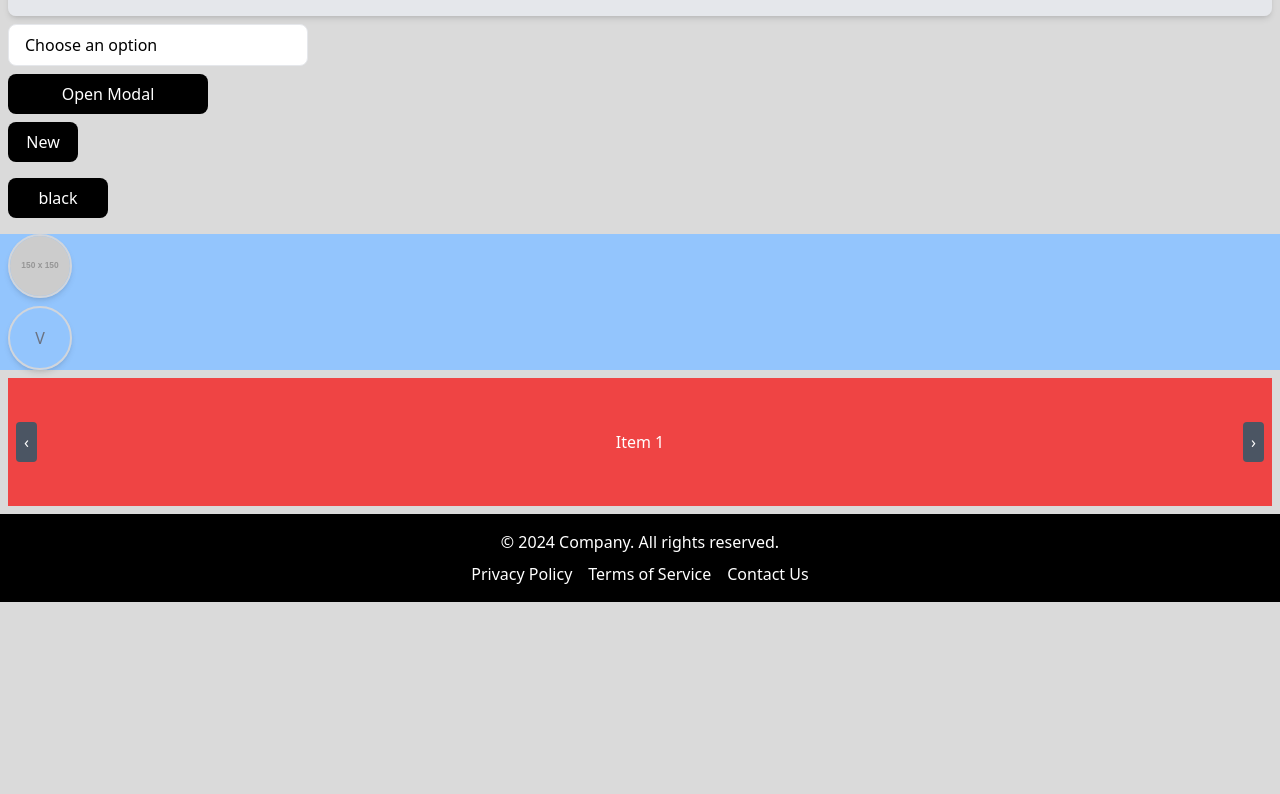
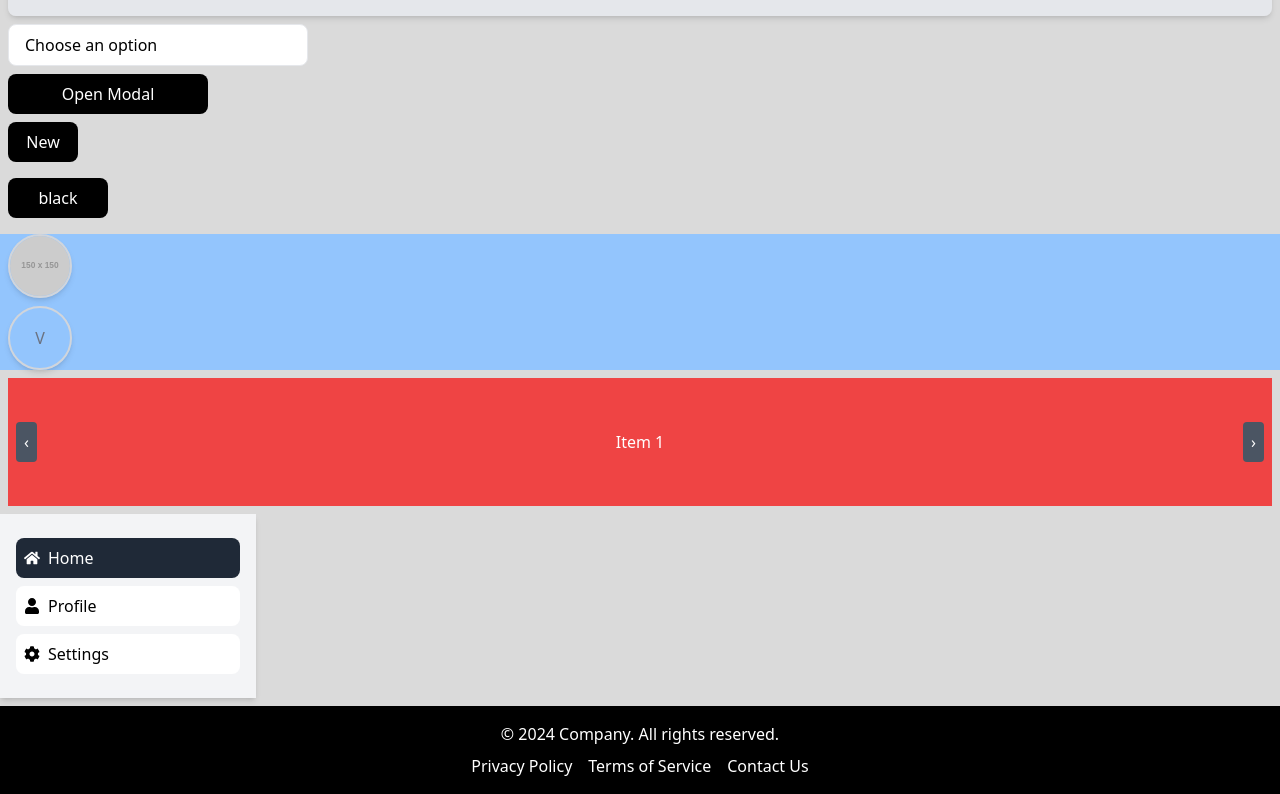
Before and after one commit to YpCIIIaK/reusable_components, a React (Create React App) app: page / in a window 1280 px wide. Shown: the part 1592-2386 px from the top of the page. Before the commit the page ends 2194 px from the top, so only its background shows below. Built offline with nearby package versions, Linux system fonts and the light colour scheme.

Commit message:
added sidebar v1

```diff
--- a/src/App.js
+++ b/src/App.js
@@ -2,7 +2,7 @@ import React, {useState} from 'react';
 import Button from "./components/buttons/Button";
 import Input from "./components/input/Input";
 import Card from "./components/card/Card";
-import {FaBeer, FaCheckCircle, FaExclamationCircle, FaShoppingCart, FaUser} from "react-icons/fa";
+import {FaBeer, FaCheckCircle, FaCog, FaExclamationCircle, FaHome, FaShoppingCart, FaUser} from "react-icons/fa";
 import Link from "./components/links/link";
 import Alert from "./components/alert/Alert";
 import Accordion from "./components/accordeon/Accordeon";
@@ -16,6 +16,7 @@ import Footer from "./components/footer/Footer";
 import Tooltip from "./components/tooltip/Tooltip";
 import Tabs from "./components/tab/Tabs";
 import Toast from "./components/toast/Toast";
+import Sidebar from "./components/sidebar/Sidebar";
 
 function App() {
     const handleClick = () => {};
@@ -88,6 +89,15 @@ function App() {
         }, 3000);
     };
 
+    const itemsSidebar = [
+        { label: 'Home', icon: <FaHome /> },
+        { label: 'Profile', icon: <FaUser /> },
+        { label: 'Settings', icon: <FaCog /> },
+    ];
+
+    const handleItemClick = (label) => {
+        console.log(`Clicked on: ${label}`);
+    };
 
     return (
         <div className="App">
@@ -328,6 +338,10 @@ function App() {
                 <Carousel items={carouselItems} itemsToShow={1} showArrows={true}/>
             </div>
 
+            <div className="flex">
+                <Sidebar items={itemsSidebar} onItemClick={handleItemClick} activeItem="Home"/>
+            </div>
+
             <div>
                 <Footer
                     text="© 2024 Company. All rights reserved."
--- /dev/null
+++ b/src/components/sidebar/Sidebar.jsx
@@ -0,0 +1,29 @@
+import React from 'react';
+
+const Sidebar = ({ items, onItemClick, activeItem }) => {
+    const baseStyles = 'rounded-lg text-center font-medium py-2 my-2 transition-all flex items-center justify-start';
+    const activeStyles = 'bg-gray-800 text-white';
+    const inactiveStyles = 'bg-white text-black hover:bg-gray-200';
+
+    return (
+        <div className="mb-2 w-64 bg-gray-100 p-4 shadow-md">
+            {items.map((item, index) => {
+                const isActive = activeItem === item.label;
+                const itemStyles = `${baseStyles} ${isActive ? activeStyles : inactiveStyles}`;
+
+                return (
+                    <div
+                        key={index}
+                        className={itemStyles}
+                        onClick={() => onItemClick(item.label)}
+                    >
+                        {item.icon && <span className="mx-2">{item.icon}</span>}
+                        {item.label}
+                    </div>
+                );
+            })}
+        </div>
+    );
+};
+
+export default Sidebar;
```
